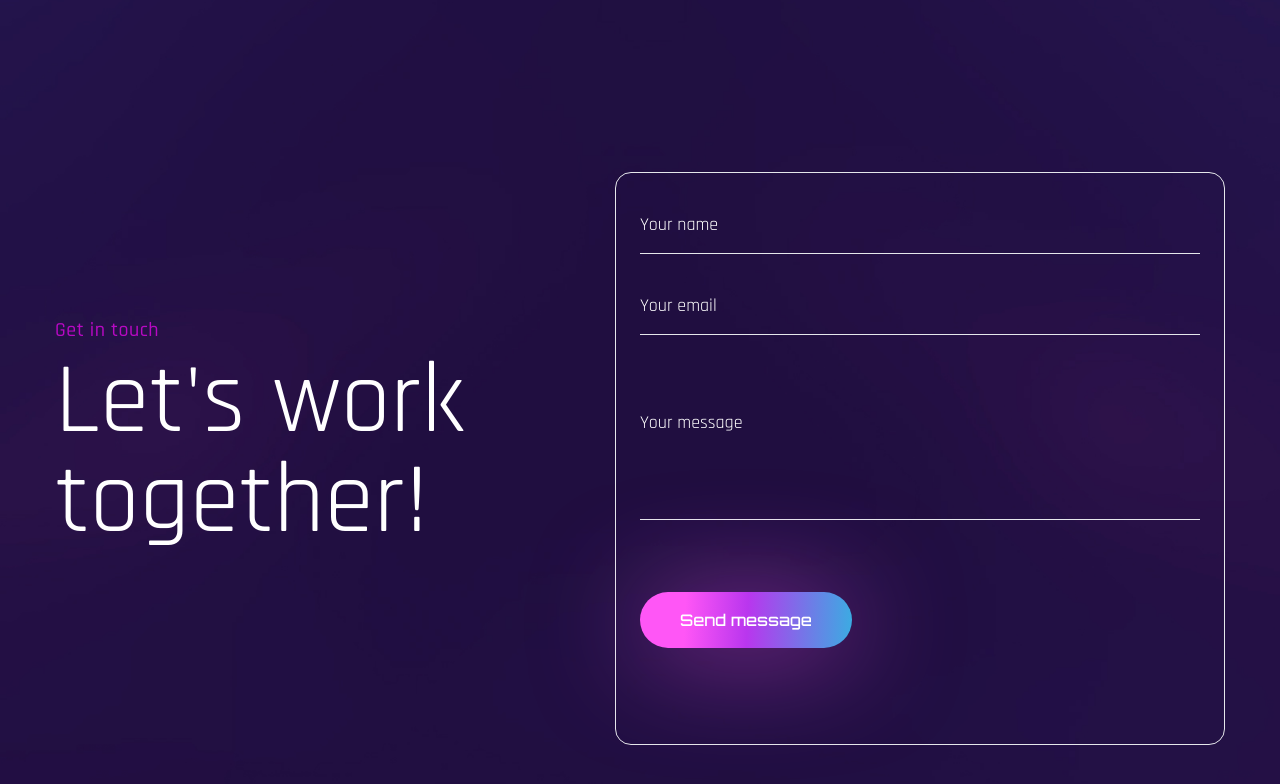
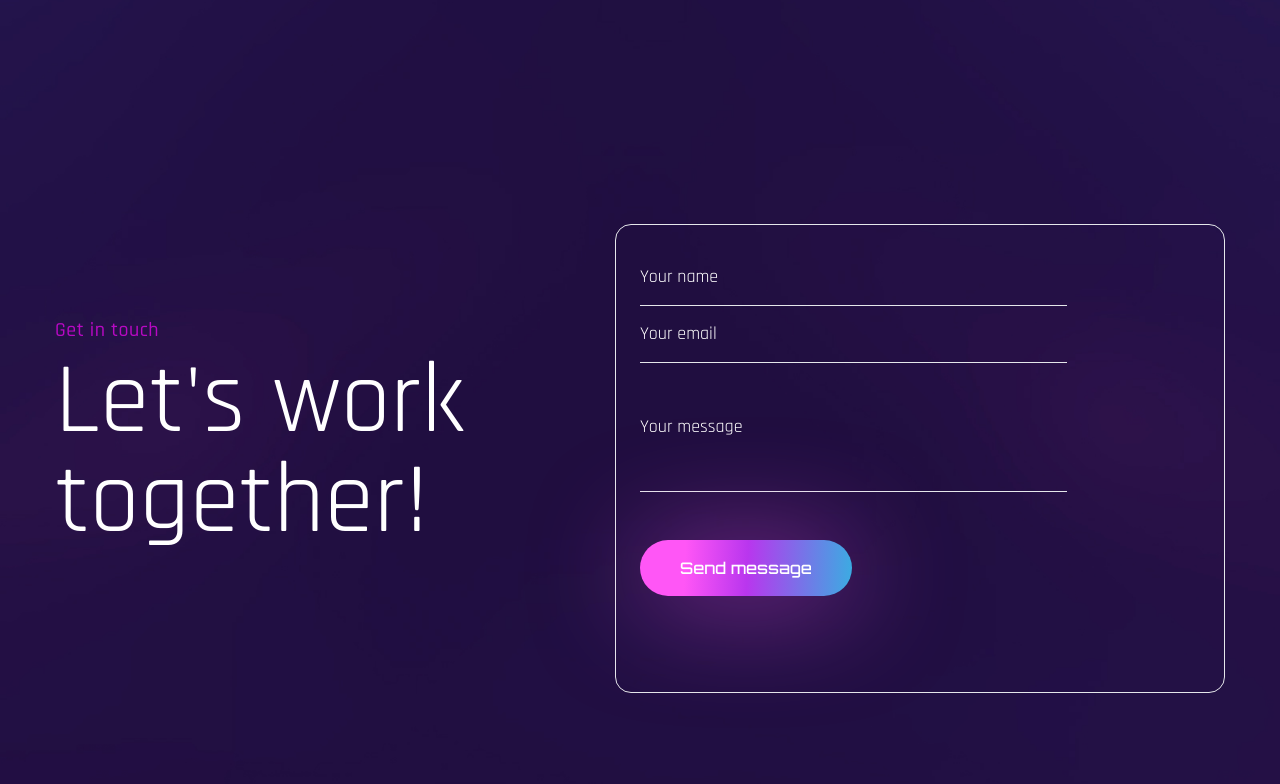
Before and after one commit to ealtugkirman/ealtugk, a React (Create React App) app: page / in a window 1280 px wide. Shown: the part 3326-4110 px from the top of the page. Built offline with nearby package versions, Linux system fonts and the light colour scheme; a web font is replaced by a local one.

Commit message:
formik added to contact form

```diff
--- a/package.json
+++ b/package.json
@@ -6,10 +6,12 @@
     "@testing-library/jest-dom": "^5.16.5",
     "@testing-library/react": "^13.4.0",
     "@testing-library/user-event": "^13.5.0",
+    "formik": "^2.2.9",
     "react": "^18.2.0",
     "react-dom": "^18.2.0",
     "react-scripts": "5.0.1",
-    "web-vitals": "^2.1.4"
+    "web-vitals": "^2.1.4",
+    "yup": "^0.32.11"
   },
   "scripts": {
     "start": "react-scripts start",
--- a/src/components/Contact.jsx
+++ b/src/components/Contact.jsx
@@ -1,26 +1,60 @@
 import React from 'react'
 import { motion } from 'framer-motion'
 import { fadeIn } from '../variants'
+import { useFormik } from 'formik'
+import * as Yup from 'yup'
+
+const initialValues = {
+  name: '',
+  email: '',
+  message: '',
+}
+const validationSchema = Yup.object({
+  name: Yup.string().required('Requried'),
+  email: Yup.string().email('Invalid email format').required('Required'),
+  channel: Yup.string().required('Required')
+});
+const onSubmit = values => {
+  console.log('Form data', values)
+}
 
 
 function Contact() {
+  const formik = useFormik({
+    initialValues,
+    onSubmit,
+    validationSchema
+  })
   return (
     <section id='contact' className='py-16 lg:section'>
       <div className="container mx-auto">
         <div className='flex flex-col lg:flex-row'>
           {/* text */}
-          <motion.div variants={fadeIn('right', 0.5)} initial="hidden" whileInView={"show"} viewport={{once:false, amount: 0.3}} className='flex-1 flex justify-start items-center'>
+          <motion.div variants={fadeIn('right', 0.5)} initial="hidden" whileInView={"show"} viewport={{ once: false, amount: 0.3 }} className='flex-1 flex justify-start items-center'>
             <div>
               <h4 className='text-xl text-accent font-medium mb-2 tracking-wide'>Get in touch</h4>
               <h2 className='text-[45px] lg:text-[100px] leading-none mb-12'>Let's work <br /> together!</h2>
             </div>
           </motion.div>
           {/* form */}
-          <motion.form variants={fadeIn('left', 0.5)} initial="hidden" whileInView={"show"} viewport={{once:false, amount: 0.3}} action="" className='flex-1   items-start border rounded-2xl flex flex-col gap-y-6 pb-24 p-6'>
-            <input type="text" className='bg-transparent  outline-none w-full placeholder:text-white focus:border-accent transition-all border-b py-3' placeholder='Your name' />
-            <input type="text" className='bg-transparent  outline-none w-full placeholder:text-white focus:border-accent transition-all border-b py-3' placeholder='Your email' />
-            <textarea className='bg-transparent  outline-none w-full placeholder:text-white focus:border-accent transition-all border-b py-12 resize-none mb-12'  placeholder='Your message'></textarea>
-            <button className='btn btn-lg'>Send message</button>
+          <motion.form variants={fadeIn('left', 0.5)} initial="hidden" whileInView={"show"} viewport={{ once: false, amount: 0.3 }} action="" className='flex-1   items-start border rounded-2xl flex flex-col gap-y-6 pb-24 p-6'>
+            <form onSubmit={formik.handleSubmit}>
+              <div>
+              <input id='name' name='name' {...formik.getFieldProps('name')} type="text" className='bg-transparent  outline-none w-full placeholder:text-white focus:border-accent transition-all border-b py-3' placeholder='Your name' />
+              {formik.touched.name && formik.errors.name ? <div className='error'> {formik.errors.name} </div> : null }
+              </div>
+
+              <div>
+              <input id='name' name='email' {...formik.getFieldProps('email')} type="text" className='bg-transparent  outline-none w-full placeholder:text-white focus:border-accent transition-all border-b py-3' placeholder='Your email' />
+              {formik.touched.email && formik.errors.email ? <div className='error'> {formik.errors.email} </div> : null }
+              </div>
+
+              <div>
+              <input id='name' name='message' {...formik.getFieldProps('message')} className='bg-transparent  outline-none w-full placeholder:text-white focus:border-accent transition-all border-b py-12 resize-none mb-12' placeholder='Your message'></input>
+              <button className='btn btn-lg'>Send message</button>
+              {formik.touched.message && formik.errors.message ? <div className='error'> {formik.errors.channel} </div> : null }
+              </div>
+            </form>
           </motion.form>
         </div>
       </div>
--- a/src/index.css
+++ b/src/index.css
@@ -69,3 +69,8 @@
     @apply py-8 lg:py-24 lg:h-screen flex items-center;
   }
 }
+
+
+.error {
+  color: red;
+}
```
Also changed, not shown: 1 other file (tests, documents, lock files or other folders).
